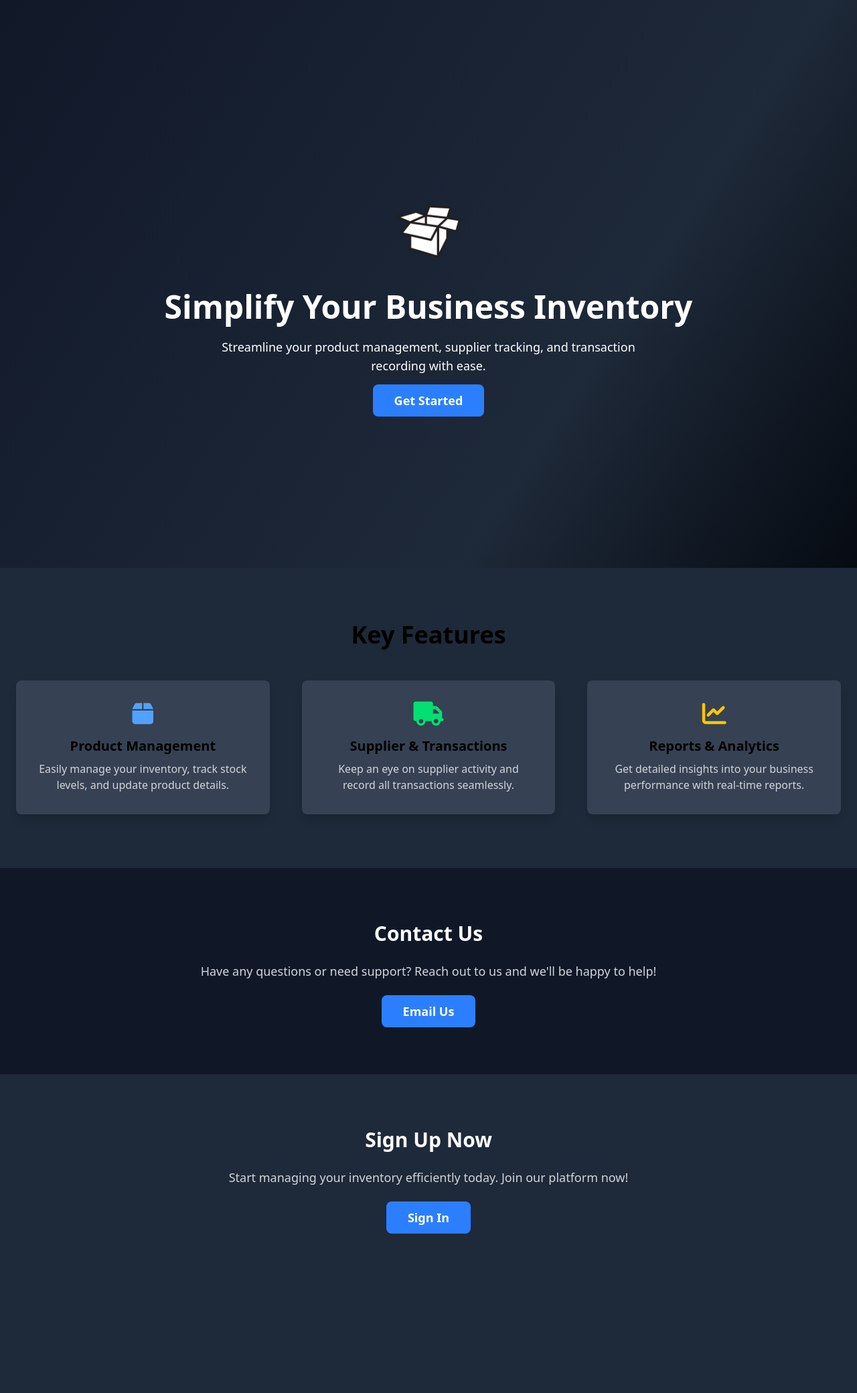
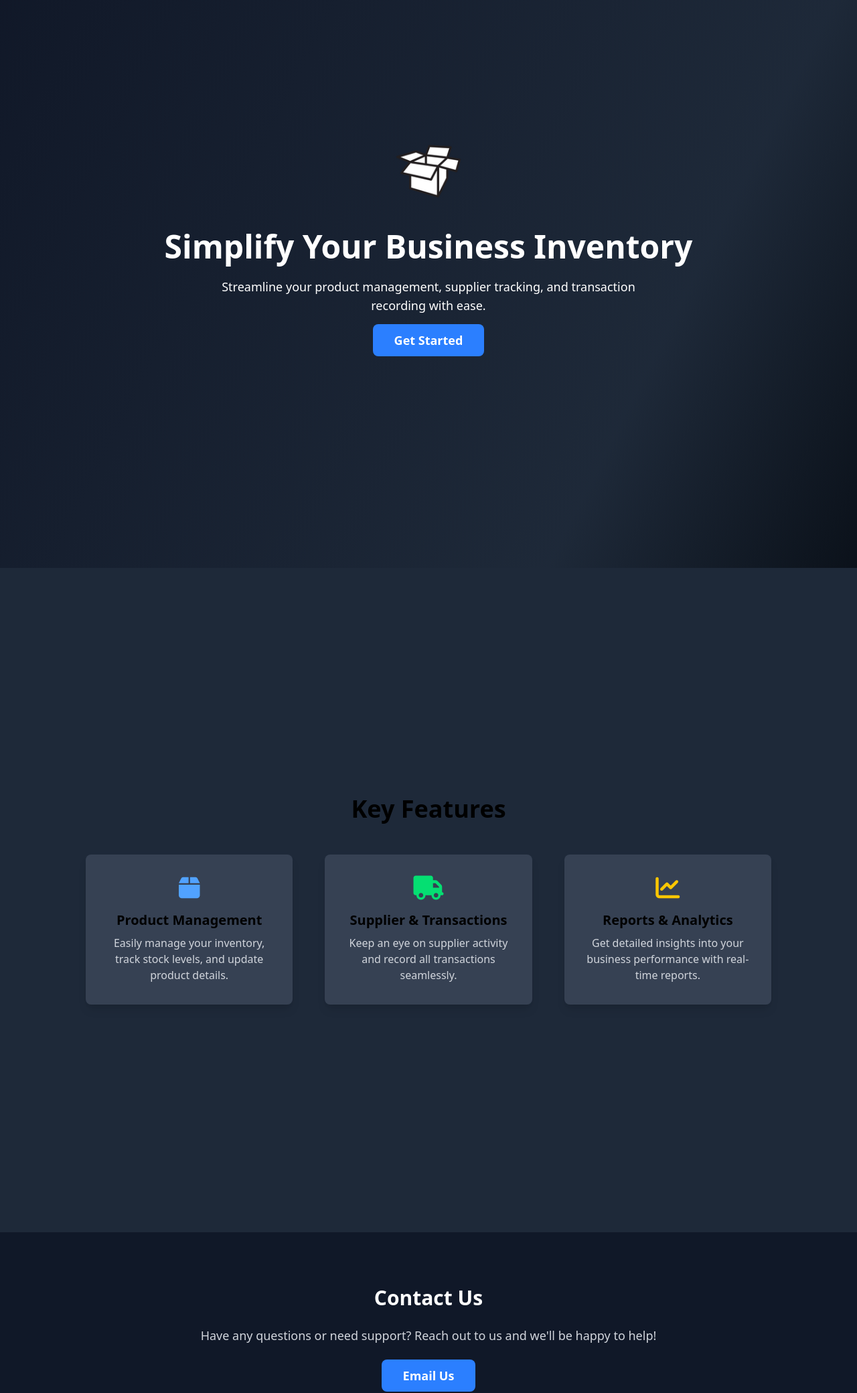
Before and after one commit to zanshere/inventory, a PHP site: page /git-project/ in a window 1280 px wide. Shown: the part 64-2144 px from the top of the page at 67% size. Before the commit the page ends 1906 px from the top, so only its background shows below. Run offline with PHP 8.4, Linux system fonts and the light colour scheme; some libraries are stand-ins or nearby versions.

Commit message:
mengubah padding di halaman utama

```diff
--- a/index.php
+++ b/index.php
@@ -18,7 +18,7 @@
 
     <!-- Hero Section -->
     <section id="home" class="w-full h-screen flex items-center justify-center">
-        <div class="text-center text-white px-8 py-12">
+        <div class="text-center text-white px-8 py-12 mb-45">
             <!-- Logo Web -->
             <img src="assets/Images/box_icon_126533.ico" alt="Website Logo" class="mx-auto w-30 h-auto mb-6">
 
@@ -31,10 +31,10 @@
 
 
     <!-- Features Section -->
-    <section id="features" class="py-20 bg-gray-800">
-        <div class="max-w-7xl mx-auto text-center">
+    <section id="features" class="py-85 bg-gray-800">
+        <div class="max-w-9xl py-auto mx-20 text-center">
             <h2 class="text-3xl md:text-4xl font-bold mb-12">Key Features</h2>
-            <div class="grid grid-cols-1 md:grid-cols-3 gap-12 px-6">
+            <div class="grid grid-cols-1 md:grid-cols-3 gap-12 px-12">
                 <div class="bg-gray-700 p-8 rounded-lg shadow-lg hover:bg-gray-600">
                     <i class="fas fa-box text-4xl text-blue-400 mb-4"></i>
                     <h3 class="text-xl font-semibold mb-2">Product Management</h3>
```
